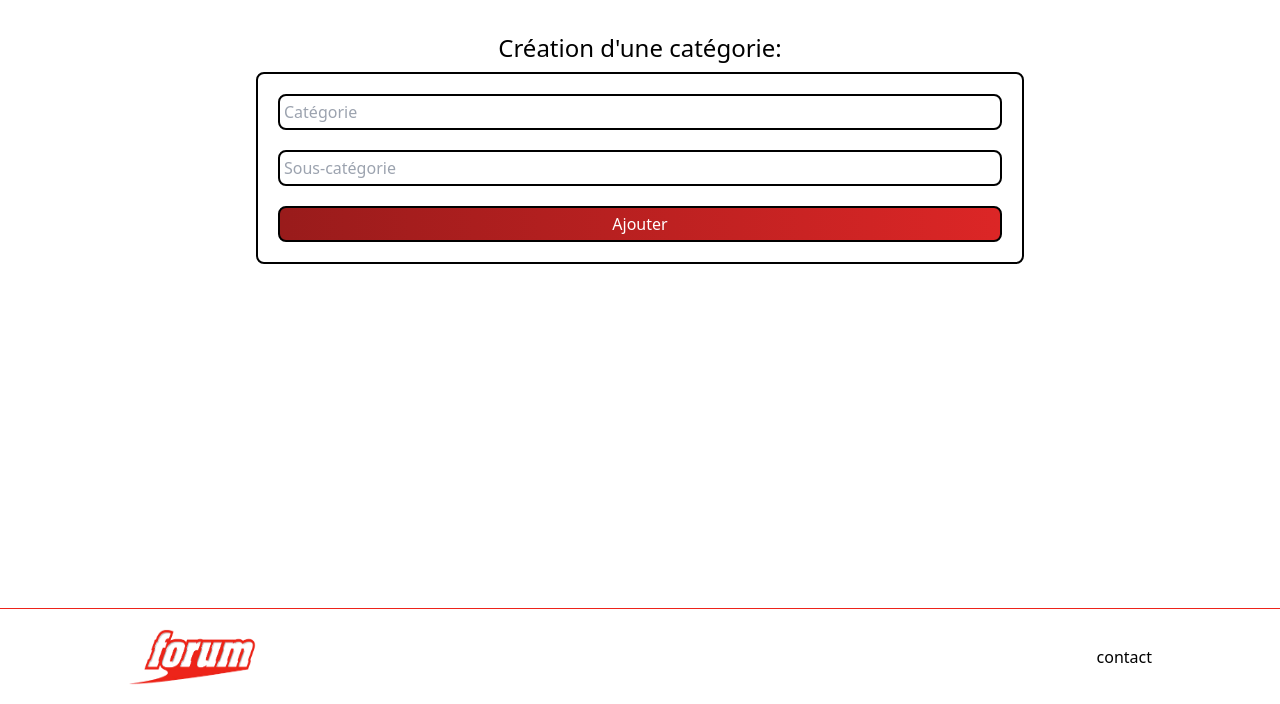
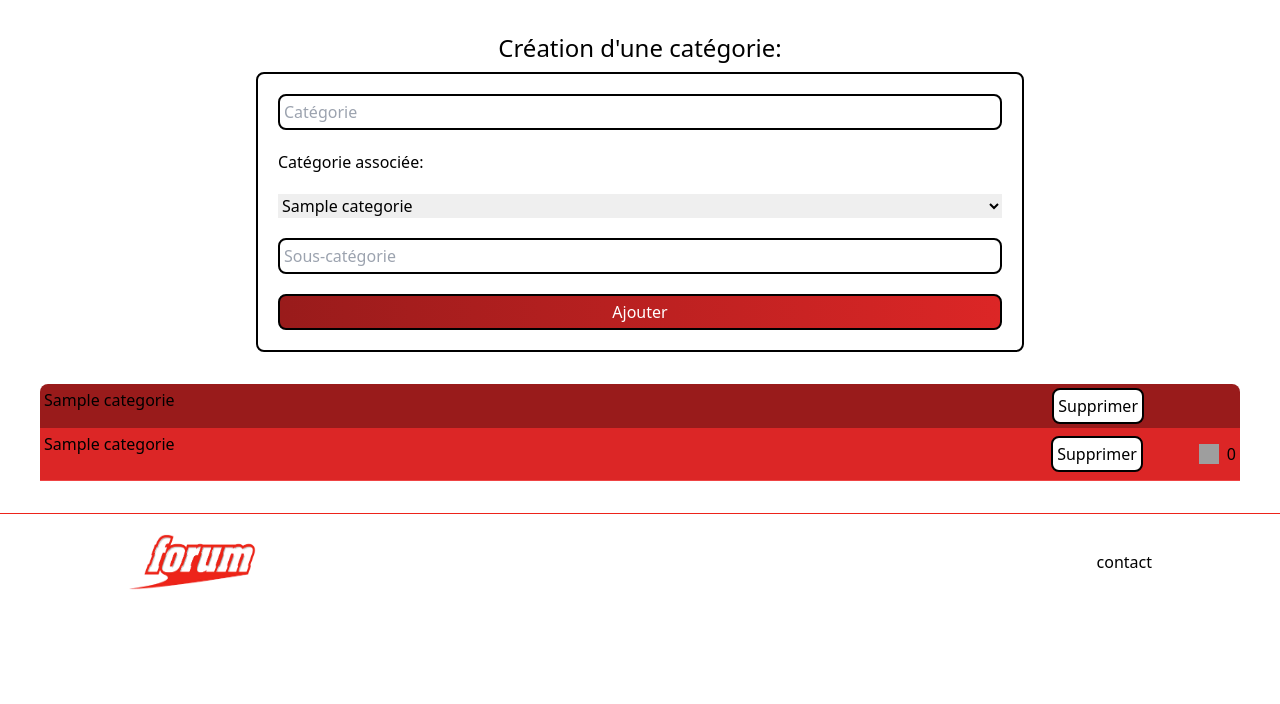
Before and after one commit to Armandbrin/forum, a PHP site: page /admin.php in a window 1280 px wide. Shown: the part 96-800 px from the top of the page. Run offline with PHP 8.4, Linux system fonts and the light colour scheme; tables that the repository leaves empty or names only in its code hold one stand-in row (values such as "Sample post"); some libraries are stand-ins or nearby versions; grey boxes are pictures that could not be loaded.

Commit message:
First init

```diff
--- a/admin.php
+++ b/admin.php
@@ -3,6 +3,37 @@ session_start();
 require_once("config/config.php");
 $bdd = new bdd();
 $bdd->connect();
+
+if (isset($_POST["ajouter"]) && !empty($_POST["categorie"])) {
+    $categorie = htmlspecialchars($_POST["categorie"]);
+
+    $newCategorie = new categorie();
+    $newCategorie->setNameCategorie($categorie);
+
+    $bdd->addCategorie($newCategorie);
+}
+
+if (isset($_POST["ajouter"]) && !empty($_POST["sous_categorie"])) {
+    $sous_categorie = htmlspecialchars($_POST["sous_categorie"]);
+    $sous_categorie_id = htmlspecialchars($_POST["sous_categorie2"]);
+    $newCategorie = new categorie();
+    $newCategorie->setNameSousCategorie($sous_categorie);
+    $newCategorie->setIdCategorieSousCategorie($sous_categorie_id);
+    $bdd->addSousCategorie($newCategorie);
+}
+
+if (isset($_POST["supp"])) {
+    $id = $_POST['supp'];
+    $bdd->delCategorie($id);
+}
+
+if (isset($_POST["supp2"])) {
+    $id = $_POST['supp2'];
+
+    $suppSousCategorie = new categorie();
+    $suppSousCategorie->setIdSousCategorie($id);
+    $bdd->delSousCategorie($suppSousCategorie);
+}
 ?>
 <!DOCTYPE html>
 <html lang="fr">
@@ -28,15 +59,46 @@ $bdd->connect();
             <?php } ?>
         </nav>
     </header>
-    <main class="flex items-center flex-col mt-8">
-        <h1 class="text-2xl mb-2">Création d'une catégorie:</h1>
-        <form class="flex flex-col gap-5 border-2 border-black p-5 rounded-lg w-[60vw]" action="index.php" method="post">
-            <input class="border-2 border-black p-1 rounded-lg" type="email" name="categorie" id="" placeholder="Catégorie">
-            <input class="border-2 border-black p-1 rounded-lg" type="password" name="sous_categorie" id="" placeholder="Sous-catégorie">
-            <button class="border-2 border-black p-1 bg-gradient-to-l from-red-600 to-red-800 text-white rounded-lg" type="submit" name="ajouter">Ajouter</button>
-        </form>
+    <main>
+        <section class="flex items-center flex-col my-8">
+            <h1 class="text-2xl mb-2">Création d'une catégorie:</h1>
+            <form class="flex flex-col gap-5 border-2 border-black p-5 rounded-lg w-[60vw]" action="" method="post">
+                <input class="border-2 border-black p-1 rounded-lg" type="text" name="categorie" id="" placeholder="Catégorie">
+                <label>Catégorie associée:</label>
+                <select name="sous_categorie2">
+                    <?php foreach ($bdd->getAllCategorie() as $categorie) { ?>
+                        <option value="<?php print $categorie["id"] ?>"><?php print $categorie["name"] ?></option>
+                    <?php } ?>
+                </select>
+                <input class="border-2 border-black p-1 rounded-lg" type="text" name="sous_categorie" id="" placeholder="Sous-catégorie">
+                <button class="border-2 border-black p-1 bg-gradient-to-l from-red-600 to-red-800 text-white rounded-lg" type="submit" name="ajouter">Ajouter</button>
+            </form>
+        </section>
+        <?php foreach ($bdd->getAllCategorie() as $categorie) { ?>
+
+            <section class="mx-10 mt-2 bg-red-800 rounded-lg">
+                <article class="flex justify-between">
+                    <h2 class="p-1"><a href=""><?php print $categorie['name'] ?></a></h2>
+                    <form class="border-2 border-black rounded-lg m-1 mr-24 p-1 bg-white" action="" method="post">
+                        <button type="submit" name="supp" value="<?= $categorie['id']; ?>">Supprimer</button>
+                    </form>
+                </article>
+                <?php foreach ($bdd->getAllSousCategorie($categorie['id']) as $sous_categorie) { ?>
+                    <section class="flex justify-between bg-red-600 p-1 border-b-[1px] border-red-500">
+                        <h2><a href=""><?php print $sous_categorie["nom"] ?></a></h2>
+                        <article class="flex gap-2 items-center">
+                            <form class="border-2 border-black rounded-lg m-1 mr-12 p-1 bg-white" action="" method="post">
+                                <button type="submit" name="supp2" value="<?= $sous_categorie['id']; ?>">Supprimer</button>
+                            </form>
+                            <a href=""><img class="w-5 h-5" src="img/message.svg" alt="icone message"></a>
+                            <p>0</p>
+                        </article>
+                    </section>
+                <?php } ?>
+            </section>
+        <?php } ?>
     </main>
-    <footer class="flex justify-between items-center pl-32 pr-32 h-24 border-t-[1px] border-[#ed231a] fixed bottom-0 w-full">
+    <footer class="flex justify-between items-center pl-32 pr-32 h-24 border-t-[1px] border-[#ed231a] mt-8">
         <a href="index.php"><img class="w-[10vw] h-[7vh]" src="img/logo-forum.png" alt="logo forum"></a>
         <a href="contact.php">contact</a>
     </footer>
--- a/class/categorie.php
+++ b/class/categorie.php
@@ -3,29 +3,71 @@
 class categorie
 {
 
-    private $categorie;
-    private $sous_categorie;
 
-    public function setCategorie(string $categorie)
+    private $name_categorie;
+    private $name_sous_categorie;
+    private $id_categorie_sous_categorie;
+    private $id_sous_categorie;
+    private $id_categorie;
+
+    // table categorie colone name
+    public function setNameCategorie(string $name_categorie)
     {
 
-        $this->categorie = $categorie;
+        $this->name_categorie = $name_categorie;
     }
 
-    public function getCategorie(): string
+    public function getNameCategorie(): string
     {
 
-        return $this->categorie;
+        return $this->name_categorie;
     }
-    public function setSousCategorie(string $sous_categorie)
+    // table sous_categorie colone name
+    public function setNameSousCategorie(string $name_sous_categorie)
     {
 
-        $this->sous_categorie = $sous_categorie;
+        $this->name_sous_categorie = $name_sous_categorie;
     }
 
-    public function getSousCategorie(): string
+    public function getNameSousCategorie(): string
     {
 
-        return $this->sous_categorie;
+        return $this->name_sous_categorie;
+    }
+    // table sous_categorie colone id-categorie
+    public function setIdCategorieSousCategorie(int $id_categorie_sous_categorie)
+    {
+
+        $this->id_categorie_sous_categorie = $id_categorie_sous_categorie;
+    }
+
+    public function getIdCategorieSousCategorie(): int
+    {
+
+        return $this->id_categorie_sous_categorie;
+    }
+    // table sous_categorie colone id
+    public function setIdSousCategorie(int $id_sous_categorie)
+    {
+
+        $this->id_sous_categorie = $id_sous_categorie;
+    }
+
+    public function getIdSousCategorie(): int
+    {
+
+        return $this->id_sous_categorie;
+    }
+    // table sous_categorie colone id
+    public function setIdCategorie(int $id_categorie)
+    {
+
+        $this->id_categorie = $id_categorie;
+    }
+
+    public function getIdCategorie(): int
+    {
+
+        return $this->id_categorie;
     }
 }
--- a/config/config.php
+++ b/config/config.php
@@ -4,6 +4,7 @@ require_once("class/users.php");
 class bdd
 {
     private $bdd;
+
     public function connect()
     {
         try {
@@ -19,13 +20,16 @@ class bdd
     public function connexion($param = [])
     {
         try {
+            $this->bdd->beginTransaction();
             $users = $this->getAllUsers();
             foreach ($users as $user) {
                 if ($param["user"] == $user["email"] && password_verify($param['pass'], $user["mdp"])) {
                     return $user;
                 }
             }
+            $this->bdd->commit();
         } catch (PDOException $e) {
+            $this->bdd->rollBack();
             $error = fopen("error.log", "w");
             $txt = $e . "\n";
             fwrite($error, $txt);
@@ -36,7 +40,6 @@ class bdd
     public function getAllUsers()
     {
         try {
-            $this->bdd->beginTransaction();
             $sql = "SELECT * FROM users";
             $done = $this->bdd->query($sql);
             return $done->fetchAll(PDO::FETCH_ASSOC);
@@ -52,6 +55,7 @@ class bdd
     public function addUser(users $user): void
     {
         try {
+            $this->bdd->beginTransaction();
             $nom = $user->getNom();
             $prenom = $user->getPrenom();
             $email = $user->getEmail();
@@ -65,6 +69,7 @@ class bdd
             $sql->bindParam(":mdp", $mdp);
             $sql->bindParam(":statut", $statut);
             $sql->execute();
+            $this->bdd->commit();
         } catch (PDOException $e) {
             $error = fopen("error.log", "w");
             $txt = $e . "\n";
@@ -76,7 +81,6 @@ class bdd
     public function getAllPost()
     {
         try {
-            $this->bdd->beginTransaction();
             $sql = "SELECT * FROM posts";
             $done = $this->bdd->query($sql);
             return $done->fetchAll(PDO::FETCH_ASSOC);
@@ -104,12 +108,105 @@ class bdd
         }
     }
 
+    public function getIdCategorie()
+    {
+        try {
+            $sql = "SELECT id FROM categorie";
+            $done = $this->bdd->query($sql);
+            return $done->fetchAll(PDO::FETCH_ASSOC);
+        } catch (PDOException $e) {
+            $this->bdd->rollBack();
+            $error = fopen("error.log", "w");
+            $txt = $e . "\n";
+            fwrite($error, $txt);
+            throw new Exception("error");
+        }
+    }
+
+    public function addCategorie(categorie $name): void
+    {
+        try {
+            $this->bdd->beginTransaction();
+            $nom_categorie = $name->getNameCategorie();
+            $sql = $this->bdd->prepare("INSERT INTO categorie (name) VALUES (:name)");
+            $sql->bindParam(":name", $nom_categorie);
+            $sql->execute();
+            $this->bdd->commit();
+        } catch (PDOException $e) {
+            $this->bdd->rollBack();
+            $error = fopen("error.log", "w");
+            $txt = $e . "\n";
+            fwrite($error, $txt);
+            // throw new Exception("error");
+        }
+    }
+
+    public function addSousCategorie(categorie $name): void
+    {
+        try {
+            $this->bdd->beginTransaction();
+            $nom_sous_categorie = $name->getNameSousCategorie();
+            $id_categorie = $name->getIdCategorieSousCategorie();
+            $sql = $this->bdd->prepare("INSERT INTO sous_categorie (nom, id_categorie) VALUES (:nom, :id_categorie)");
+            $sql->bindParam(":nom", $nom_sous_categorie);
+            $sql->bindParam(":id_categorie", $id_categorie);
+            $sql->execute();
+            $this->bdd->commit();
+        } catch (PDOException $e) {
+            $this->bdd->rollBack();
+            $error = fopen("error.log", "w");
+            $txt = $e . "\n";
+            fwrite($error, $txt);
+            // throw new Exception("error");
+        }
+    }
+
+    public function delSousCategorie(categorie $categorie)
+    {
+
+        try {
+            $this->bdd->beginTransaction();
+            $id = $categorie->getIdSousCategorie();
+            $sql = $this->bdd->prepare("DELETE FROM sous_categorie WHERE id = :id");
+            $sql->bindParam(":id", $id);
+            $sql->execute();
+            $this->bdd->commit();
+        } catch (PDOException $e) {
+            $this->bdd->rollBack();
+            $error = fopen("error.log", "w");
+            $txt = $e . "\n";
+            fwrite($error, $txt);
+            // throw new Exception("error");
+        }
+    }
+
+    public function delCategorie($id)
+    {
+
+        try {
+            $this->bdd->beginTransaction();
+            $sql = $this->bdd->prepare("DELETE FROM categorie WHERE id = :id");
+            $sql->bindParam(":id", $id);
+            $sql->execute();
+            $this->bdd->commit();
+        } catch (PDOException $e) {
+            $this->bdd->rollBack();
+            $error = fopen("error.log", "w");
+            $txt = $e . "\n";
+            fwrite($error, $txt);
+            throw new Exception("error");
+        }
+    }
+
+
     public function getAllSousCategorie($id)
     {
         try {
+            $this->bdd->beginTransaction();
             $sql = $this->bdd->prepare("SELECT * FROM sous_categorie JOIN categorie ON sous_categorie.id_categorie = categorie.id WHERE categorie.id = :id");
             $sql->bindParam(":id", $id);
             $sql->execute();
+            $this->bdd->commit();
             return $sql->fetchAll(PDO::FETCH_ASSOC);
         } catch (PDOException $e) {
             $this->bdd->rollBack();
@@ -123,7 +220,6 @@ class bdd
     public function getAllReponse()
     {
         try {
-            $this->bdd->beginTransaction();
             $sql = "SELECT * FROM reponse";
             $done = $this->bdd->query($sql);
             return $done->fetchAll(PDO::FETCH_ASSOC);
@@ -139,7 +235,6 @@ class bdd
     public function getAllReport()
     {
         try {
-            $this->bdd->beginTransaction();
             $sql = "SELECT * FROM report";
             $done = $this->bdd->query($sql);
             return $done->fetchAll(PDO::FETCH_ASSOC);
```
Also changed, not shown: connexion.php (+6 -9 lines), index.php (+5 -9 lines), inscription.php (+7 -7 lines), profil.php (+18 -2 lines), img/fond1.jpg (renamed from img/fond.jpg), img/fond2.jpg (added), img/profil.jpg (added), 1 other file.
